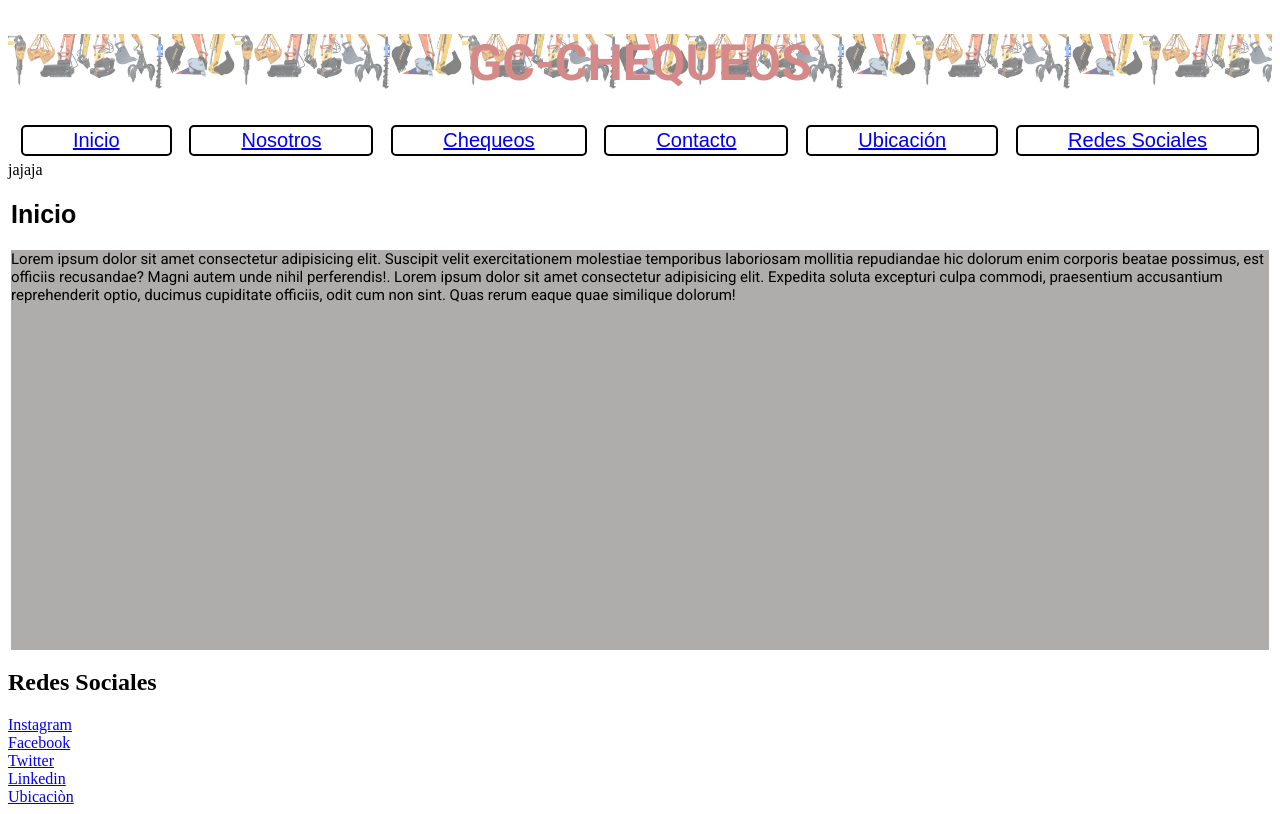
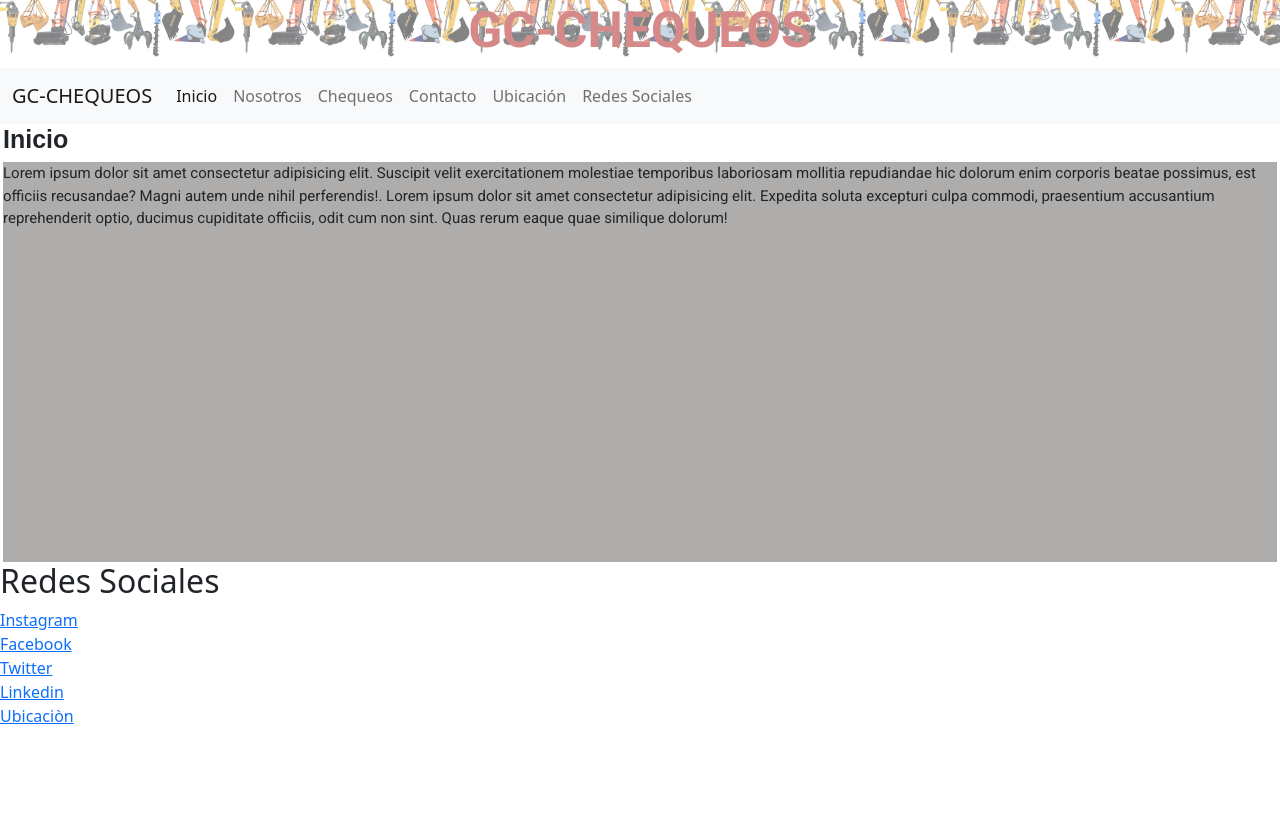
Before and after one commit to gonza1273/Portfolio-GCarrasquedo, a plain HTML site: page index.html in a window 1280 px wide. Drawn offline with nearby package versions, Linux system fonts and the light colour scheme.

Commit message:
prueba navbar2

```diff
--- a/index.html
+++ b/index.html
@@ -1,9 +1,9 @@
 <!DOCTYPE html>
 <html lang="en">
 <head>
-    <meta charset="UTF-8">
-    <meta http-equiv="X-UA-Compatible" content="IE=edge">
-    <meta name="viewport" content="width=device-width, initial-scale=1.0">
+   <meta charset="utf-8">
+    <meta name="viewport" content="width=device-width, initial-scale=1">
+    <link href="https://cdn.jsdelivr.net/npm/bootstrap@5.2.2/dist/css/bootstrap.min.css" rel="stylesheet" integrity="sha384-Zenh87qX5JnK2Jl0vWa8Ck2rdkQ2Bzep5IDxbcnCeuOxjzrPF/et3URy9Bv1WTRi" crossorigin="anonymous">
     <!-- Estilo Fuente -->
     <link rel="preconnect" href="https://fonts.googleapis.com">
     <link rel="preconnect" href="https://fonts.gstatic.com" crossorigin>
@@ -22,16 +22,37 @@
 
 <!-- Navegacion -->
     <div>
-        <nav class="navegacion">
-            <div class="nav-titulo"><a href="index.html">Inicio</a></div>
-            <div class="nav-titulo"><a href="pages/nosotros.html">Nosotros</a></div>
-            <div class="nav-titulo"><a href="pages/chequeo.html">Chequeos</a></div>
-            <div class="nav-titulo"><a href="pages/contacto.html">Contacto</a></div>
-            <div class="nav-titulo"><a href="pages/ubicacion.html">Ubicación</a></div>
-            <div class="nav-titulo"><a href="#redes">Redes Sociales</a></div>
-        </nav>
+        <nav class="navbar navbar-expand-lg bg-light">
+        <div class="container-fluid">
+          <a class="navbar-brand" href="index.html">GC-CHEQUEOS</a>
+          <button class="navbar-toggler" type="button" data-bs-toggle="collapse" data-bs-target="#navbarNav" aria-controls="navbarNav" aria-expanded="false" aria-label="Toggle navigation">
+            <span class="navbar-toggler-icon"></span>
+          </button>
+          <div class="collapse navbar-collapse" id="navbarNav">
+            <ul class="navbar-nav">
+              <li class="nav-item">
+                <a class="nav-link active" aria-current="page" href="index.html">Inicio</a>
+              </li>
+              <li class="nav-item">
+                <a class="nav-link" href="pages/nosotros.html">Nosotros</a>
+              </li>
+              <li class="nav-item">
+                <a class="nav-link" href="pages/chequeo.html">Chequeos</a>
+              </li>
+              <li class="nav-item">
+                <a class="nav-link" href="pages/contacto.html">Contacto</a>
+              </li>
+              <li class="nav-item">
+                <a class="nav-link" href="pages/ubicacion.html">Ubicación</a>
+              </li>
+              <li class="nav-item">
+                <a class="nav-link" href="#redes">Redes Sociales</a>
+              </li>
+            </ul>
+          </div>
+        </div>
+      </nav>
     </div>
-    <div>jajaja</div>
 
 <!-- Navegacion Pagina -->
     <div><h2 class="titulo-pagina">Inicio</h2></div>
```
